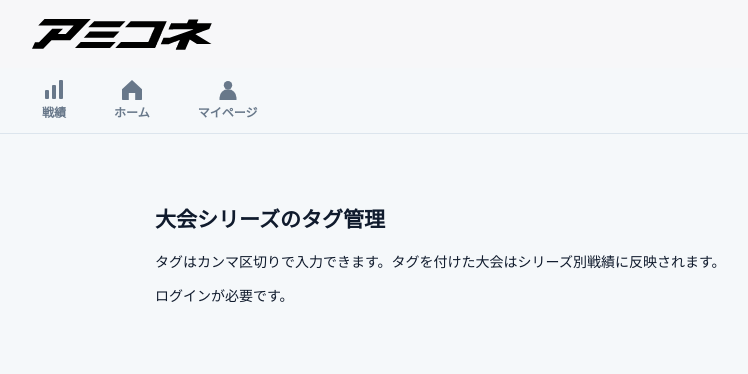
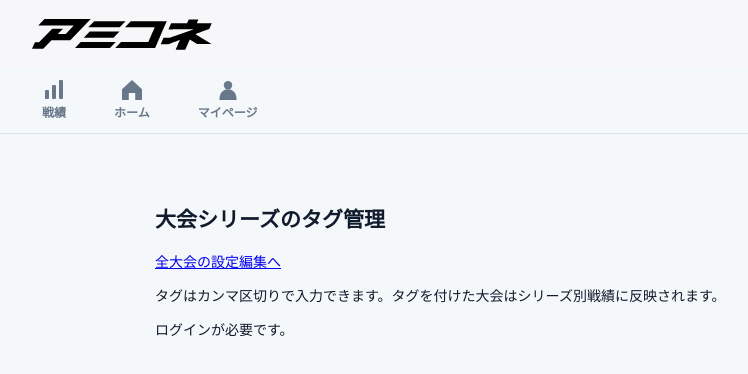
Before and after one commit to ibmibu/figure-tournament, a Next.js app: page /admin/series-tags in a window 1280 px wide. Shown: the top 374 px of the page, without its empty margins (80-828 px from the left). Built offline with nearby package versions, Linux system fonts and the light colour scheme; no server answers.

Commit message:
Link site admin's series settings to complete tournament editor

```diff
--- a/app/admin/series-tags/page.jsx
+++ b/app/admin/series-tags/page.jsx
@@ -5,4 +5,4 @@ export default function SeriesTagsAdmin(){const [items,setItems]=useState([]),[d
  async function headers(){const {data:{session}}=await getSupabaseBrowserClient().auth.getSession();if(!session)throw Error('ログインが必要です。');return {Authorization:'Bearer '+session.access_token}}
  useEffect(()=>{let active=true;(async()=>{try{const h=await headers();const r=await fetch('/api/admin/series-tags',{headers:h,cache:'no-store'});const j=await r.json();if(!r.ok)throw Error(j.error);if(active){setItems(j.tournaments||[]);setDraft(Object.fromEntries((j.tournaments||[]).map(t=>[t.id,(t.seriesTags||[]).join(', ')])))}}catch(e){if(active)setError(e.message)}})();return()=>{active=false}},[]);
  async function save(t){setBusy(t.id);setError('');setMessage('');try{const h=await headers();const tags=(draft[t.id]||'').split(/[,、]/).map(x=>x.trim()).filter(Boolean);const r=await fetch('/api/admin/series-tags',{method:'PUT',headers:{...h,'Content-Type':'application/json'},body:JSON.stringify({tournamentId:t.id,tags})});const j=await r.json();if(!r.ok)throw Error(j.error);setMessage(t.name+' のタグを保存しました。');setItems(p=>p.map(x=>x.id===t.id?{...x,seriesTags:j.tags}:x))}catch(e){setError(e.message)}finally{setBusy('')}}
- return <main className="page"><section style={{maxWidth:850,margin:'32px auto',padding:'20px 20px 100px'}}><h1>大会シリーズのタグ管理</h1><p>タグはカンマ区切りで入力できます。タグを付けた大会はシリーズ別戦績に反映されます。</p>{error&&<p role="alert">{error}</p>}{message&&<p>{message}</p>}{items.map(t=><div key={t.id} style={{borderBottom:'1px solid #777',padding:'14px 0'}}><strong>{t.name}</strong><div style={{display:'flex',gap:8,marginTop:8}}><input style={{flex:1,minWidth:0,padding:8}} aria-label={t.name+' のタグ'} value={draft[t.id]||''} onChange={e=>setDraft(p=>({...p,[t.id]:e.target.value}))} placeholder="例：人形劇, 定期大会"/><button disabled={busy===t.id} onClick={()=>save(t)}>保存</button></div></div>)}</section></main>}
+ return <main className="page"><section style={{maxWidth:850,margin:'32px auto',padding:'20px 20px 100px'}}><h1>大会シリーズのタグ管理</h1><p><a href="/admin/tournaments">全大会の設定編集へ</a></p><p>タグはカンマ区切りで入力できます。タグを付けた大会はシリーズ別戦績に反映されます。</p>{error&&<p role="alert">{error}</p>}{message&&<p>{message}</p>}{items.map(t=><div key={t.id} style={{borderBottom:'1px solid #777',padding:'14px 0'}}><strong>{t.name}</strong><div style={{display:'flex',gap:8,marginTop:8}}><input style={{flex:1,minWidth:0,padding:8}} aria-label={t.name+' のタグ'} value={draft[t.id]||''} onChange={e=>setDraft(p=>({...p,[t.id]:e.target.value}))} placeholder="例：人形劇, 定期大会"/><button disabled={busy===t.id} onClick={()=>save(t)}>保存</button></div></div>)}</section></main>}
```
